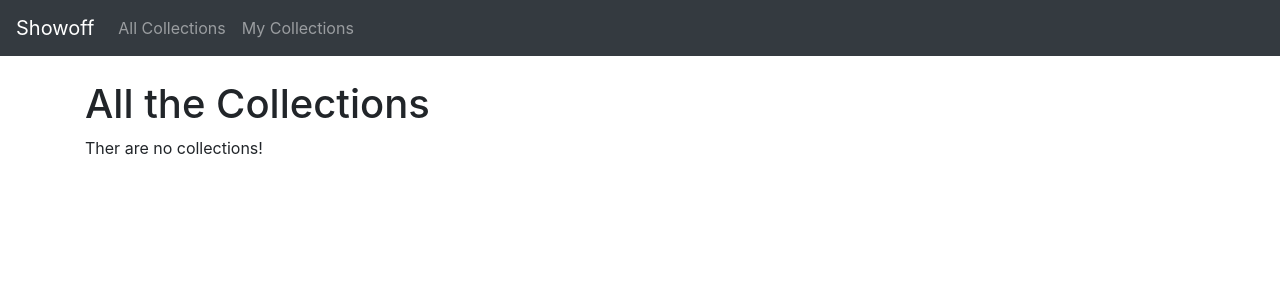
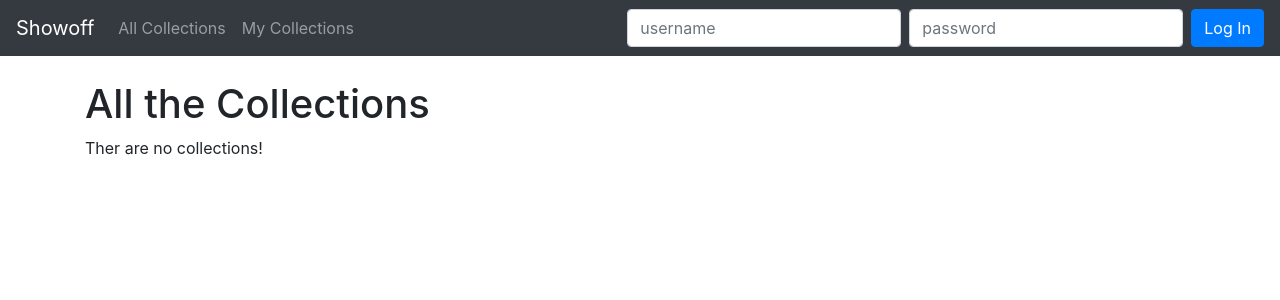
Before and after one commit to yashkir/showoff, a Django app: page /collections/ in a window 1280 px wide. Shown: the top 300 px of the page. Run offline with Django 3.2, Linux system fonts and the light colour scheme; data that the repository does not hold is empty; some libraries are stand-ins or nearby versions.

Commit message:
update bootstrap and add login form

```diff
--- a/main_app/templates/base.html
+++ b/main_app/templates/base.html
@@ -3,25 +3,27 @@
 <head>
   <meta charset="UTF-8">
   <meta name="viewport" content="width=device-width, initial-scale=1.0">
-  <link rel="stylesheet" href="https://maxcdn.bootstrapcdn.com/bootstrap/4.0.0/css/bootstrap.min.css" integrity="sha384-Gn5384xqQ1aoWXA+058RXPxPg6fy4IWvTNh0E263XmFcJlSAwiGgFAW/dAiS6JXm" crossorigin="anonymous">
+<link rel="stylesheet" href="https://cdn.jsdelivr.net/npm/bootstrap@4.6.0/dist/css/bootstrap.min.css" integrity="sha384-B0vP5xmATw1+K9KRQjQERJvTumQW0nPEzvF6L/Z6nronJ3oUOFUFpCjEUQouq2+l" crossorigin="anonymous">
 <title>Showoff - {% block title %}{% endblock %}</title> </head>
 <body>
   <nav class="navbar navbar-expand-md navbar-dark bg-dark">
     <a class="navbar-brand" href="/">Showoff</a>
-    <div>
-      <ul class="navbar-nav">
-        <li class="nav-item"><a class="nav-link" href="{% url 'collections_index' %}">All Collections</a></li>
-        <!-- TODO fix hardcoded link here -->
-        <li class="nav-item"><a class="nav-link" href="{% url 'collections_index_by_user' 2 %}">My Collections</a></li>
-      </ul>
-    </div>
+    <ul class="navbar-nav mr-auto">
+      <li class="nav-item"><a class="nav-link" href="{% url 'collections_index' %}">All Collections</a></li>
+      <!-- TODO fix hardcoded link here -->
+      <li class="nav-item"><a class="nav-link" href="{% url 'collections_index_by_user' 2 %}">My Collections</a></li>
+    </ul>
+    <form class="form-inline" target="{% url 'login' %}">
+      <input class="form-control mr-2" placeholder="username" type="text" name="username" id="username" />
+      <input class="form-control mr-2" placeholder="password" type="password" name="password" id="password" />
+      <button class="btn btn-primary" type="submit">Log In</button>
+    </form>
   </nav>
   <main class="mt-4 container">
     {% block content %}
     {% endblock %}
   </main>
-  <script src="https://code.jquery.com/jquery-3.2.1.slim.min.js" integrity="sha384-KJ3o2DKtIkvYIK3UENzmM7KCkRr/rE9/Qpg6aAZGJwFDMVNA/GpGFF93hXpG5KkN" crossorigin="anonymous"></script>
-  <script src="https://cdnjs.cloudflare.com/ajax/libs/popper.js/1.12.9/umd/popper.min.js" integrity="sha384-ApNbgh9B+Y1QKtv3Rn7W3mgPxhU9K/ScQsAP7hUibX39j7fakFPskvXusvfa0b4Q" crossorigin="anonymous"></script>
-  <script src="https://maxcdn.bootstrapcdn.com/bootstrap/4.0.0/js/bootstrap.min.js" integrity="sha384-JZR6Spejh4U02d8jOt6vLEHfe/JQGiRRSQQxSfFWpi1MquVdAyjUar5+76PVCmYl" crossorigin="anonymous"></script>
+  <script src="https://code.jquery.com/jquery-3.5.1.slim.min.js" integrity="sha384-DfXdz2htPH0lsSSs5nCTpuj/zy4C+OGpamoFVy38MVBnE+IbbVYUew+OrCXaRkfj" crossorigin="anonymous"></script>
+  <script src="https://cdn.jsdelivr.net/npm/bootstrap@4.6.0/dist/js/bootstrap.bundle.min.js" integrity="sha384-Piv4xVNRyMGpqkS2by6br4gNJ7DXjqk09RmUpJ8jgGtD7zP9yug3goQfGII0yAns" crossorigin="anonymous"></script>
 </body>
 </html>
```
